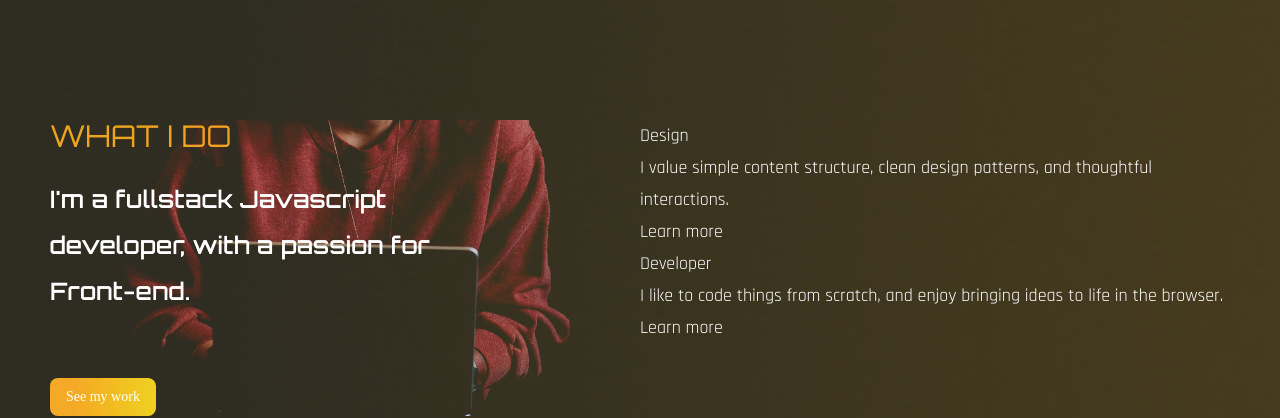
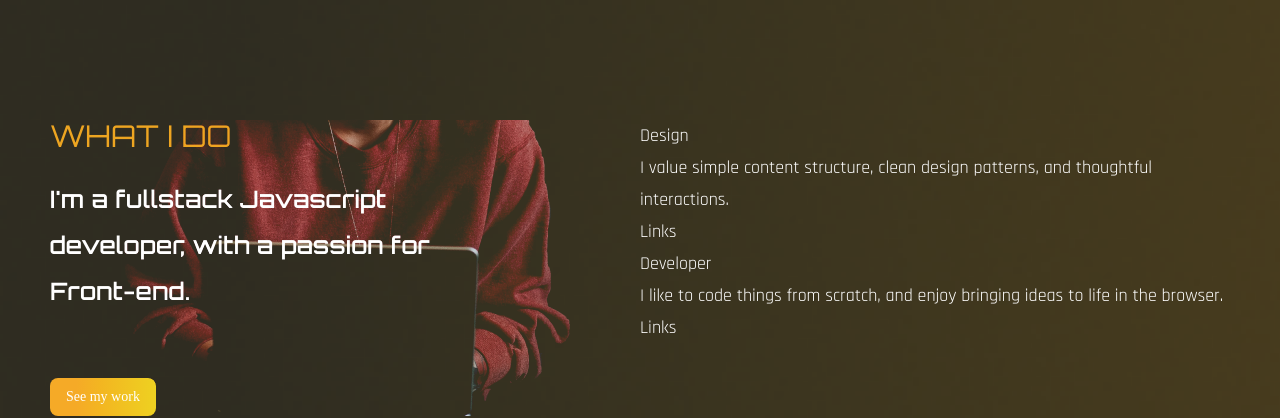
Before and after one commit to makoalex/Alexamdra_portofolio, a React (Create React App) app: page / in a window 1280 px wide. Shown: the part 1660-2078 px from the top of the page. Built offline with nearby package versions, Linux system fonts and the light colour scheme; a web font is replaced by a local one.

Commit message:
[fix] redoing the services component

```diff
--- a/src/components/Services.js
+++ b/src/components/Services.js
@@ -21,36 +21,36 @@ const services = [
 export default function Services() {
   return (
     <section className="section" id="services">
-      <div className="container mx-auto">
-        <div className="flex  flex-col lg:flex-row ">
-          <div className=" flex-1 items-end lg:bg-services lg:bg-bottom bg-no-repeat mix-blend-lighten mb-12 lg:mb-0 ">
-            <h2 className=" h2 text-accent mb-6"> What I do</h2>
-            <h3 className="h3 max-w-[450px] mb-16">
-              {" "}
-              I'm a fullstack Javascript developer, with a passion for
-              Front-end.{" "}
-            </h3>
+        <div className=" container mx-auto">
+          <div className="flex flex-col lg:flex-row">
+            {/* text */}
+            <div className="flex-1 lg:bg-services lg:bg-bottom bg-no-repeat mix-blend-lighten mb-12 lg:mb-0">
+              <h2 className=" h2 text-accent mb-6">What i do</h2>
+              <h3 className="h3  max-w-[455px] mb-16">   I'm a fullstack Javascript developer, with a passion for
+              Front-end.</h3>
               <button className="button-header btn-sm btn">See my work</button>
             </div>
-          {/* services  */}
+             {/* services */}
              <div className="flex-1">
-            {/* services  */}
+              {/* service list */}
               <div>
               {services.map((service, index) => {
-                // destructure service
-                const {name, description, link} = service
-                return (<div key={index}>
-                  <div className=" max-w[470px]">
+                // destructure service object
+                const { name, description, link } = service;
+                return(
+                  <div key={index}>
+                    <div>
                       <h4>{name}</h4>
                       <p>{description}</p>
                     </div>
-                  <div> {link}</div>
+                    <div>Links</div>
                   </div>
                 )
               })}
               </div>
              </div>
           </div>
+
         </div>
     </section>
   );
```
Lines whose indentation alone changed are shown as unchanged.
